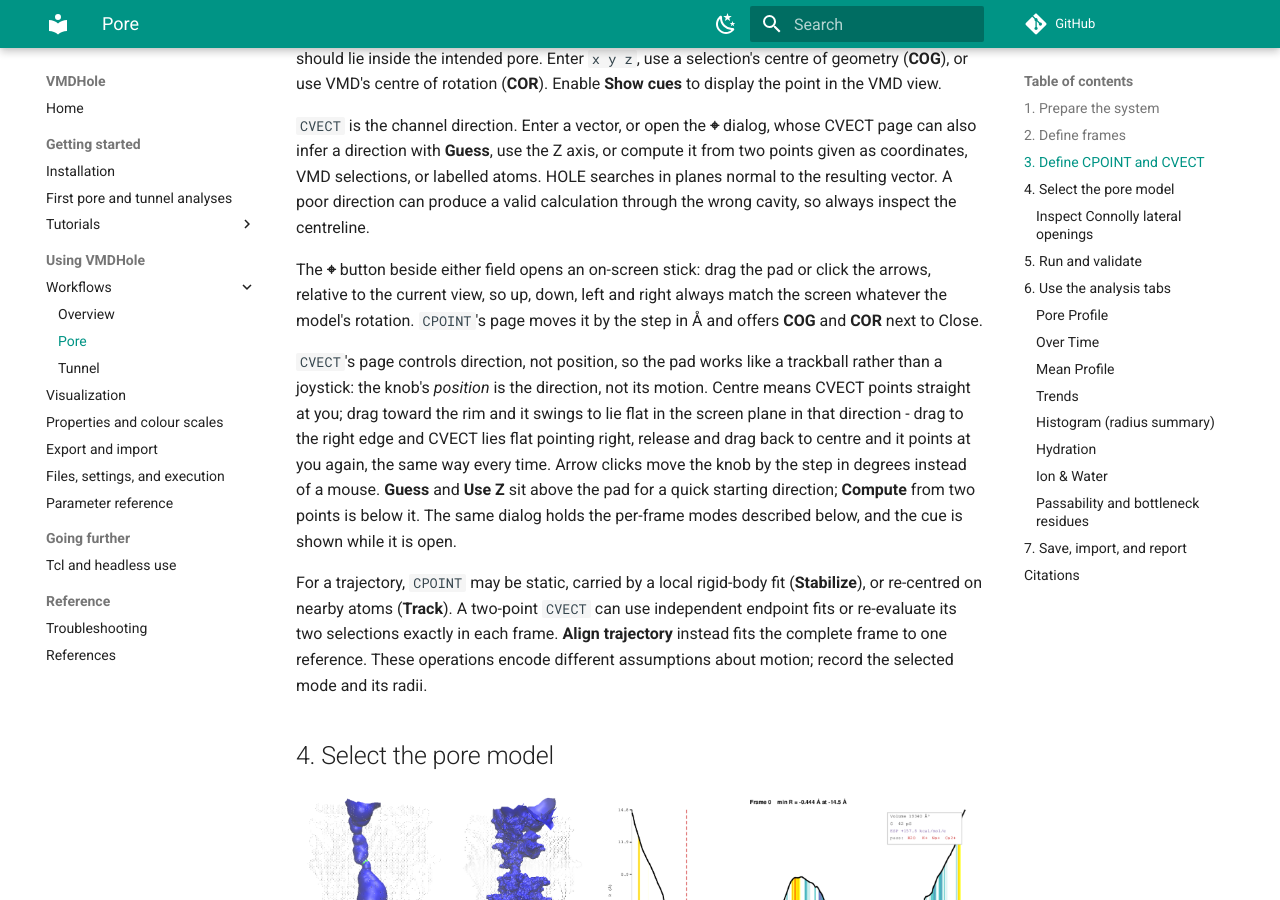
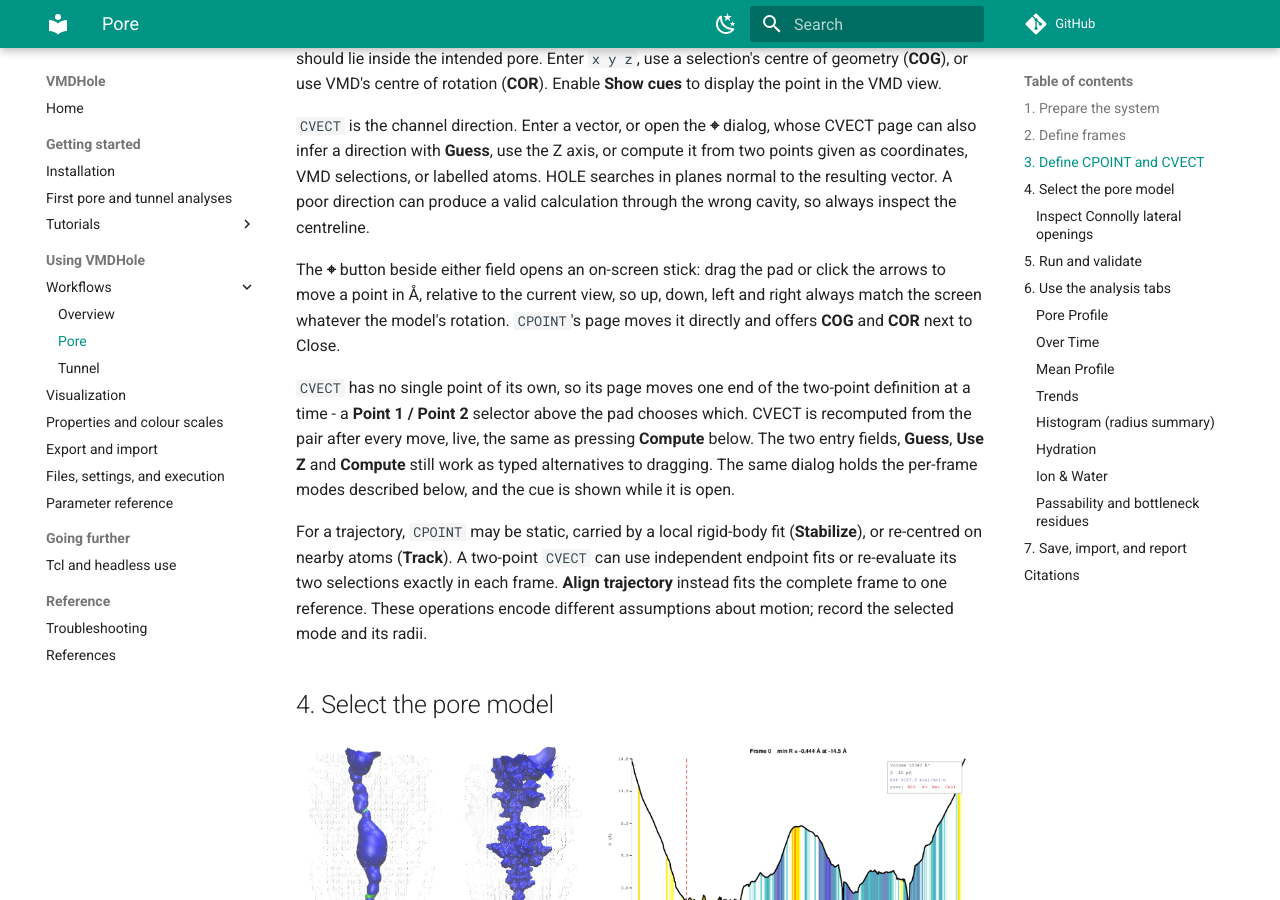
Before and after one commit to aminkvh/VMDHole, an MkDocs documentation site: the page built from docs/pore-mode.md, in a window 1280 px wide and 900 px high, scrolled down 1194 px. Built offline with MkDocs 1.6.1 and Material for MkDocs 9.7.7, drawn with Linux system fonts in a browser that asks for light colours; comment, search, counter and statistics services are not loaded.

Commit message:
feat: the CVECT stick places its endpoints like CPOINT does

```diff
--- a/docs/pore-mode.md
+++ b/docs/pore-mode.md
@@ -47,20 +47,18 @@
 calculation through the wrong cavity, so always inspect the centreline.
 
 The **⌖** button beside either field opens an on-screen stick: drag the pad or
-click the arrows, relative to the current view, so up, down, left and right
-always match the screen whatever the model's rotation. `CPOINT`'s page moves
-it by the step in Å and offers **COG** and **COR** next to Close.
+click the arrows to move a point in Å, relative to the current view, so up,
+down, left and right always match the screen whatever the model's rotation.
+`CPOINT`'s page moves it directly and offers **COG** and **COR** next to
+Close.
 
-`CVECT`'s page controls direction, not position, so the pad works like a
-trackball rather than a joystick: the knob's *position* is the direction, not
-its motion. Centre means CVECT points straight at you; drag toward the rim
-and it swings to lie flat in the screen plane in that direction - drag to the
-right edge and CVECT lies flat pointing right, release and drag back to
-centre and it points at you again, the same way every time. Arrow clicks move
-the knob by the step in degrees instead of a mouse. **Guess** and **Use Z**
-sit above the pad for a quick starting direction; **Compute** from two points
-is below it. The same dialog holds the per-frame modes described below, and
-the cue is shown while it is open.
+`CVECT` has no single point of its own, so its page moves one end of the
+two-point definition at a time - a **Point 1 / Point 2** selector above the
+pad chooses which. CVECT is recomputed from the pair after every move, live,
+the same as pressing **Compute** below. The two entry fields, **Guess**,
+**Use Z** and **Compute** still work as typed alternatives to dragging. The
+same dialog holds the per-frame modes described below, and the cue is shown
+while it is open.
 
 For a trajectory, `CPOINT` may be static, carried by a local rigid-body fit
 (**Stabilize**), or re-centred on nearby atoms (**Track**). A two-point `CVECT`
```
Also changed, not shown: 2 other files.
